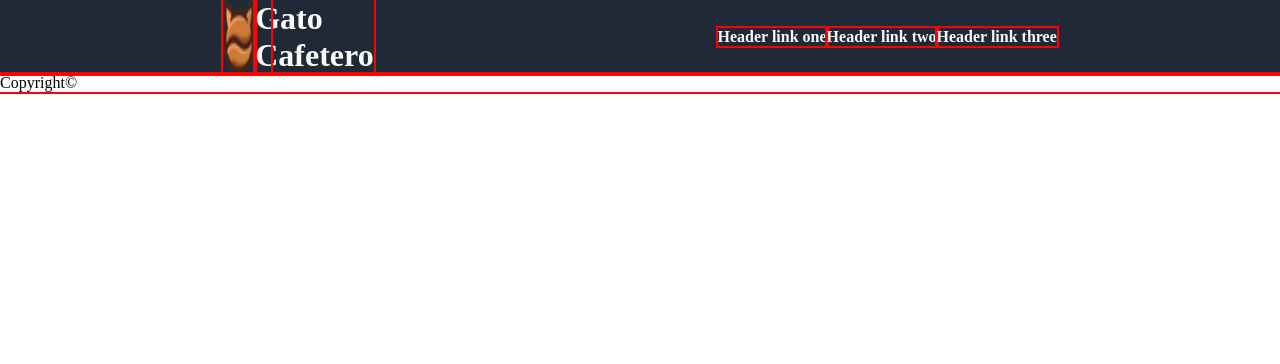
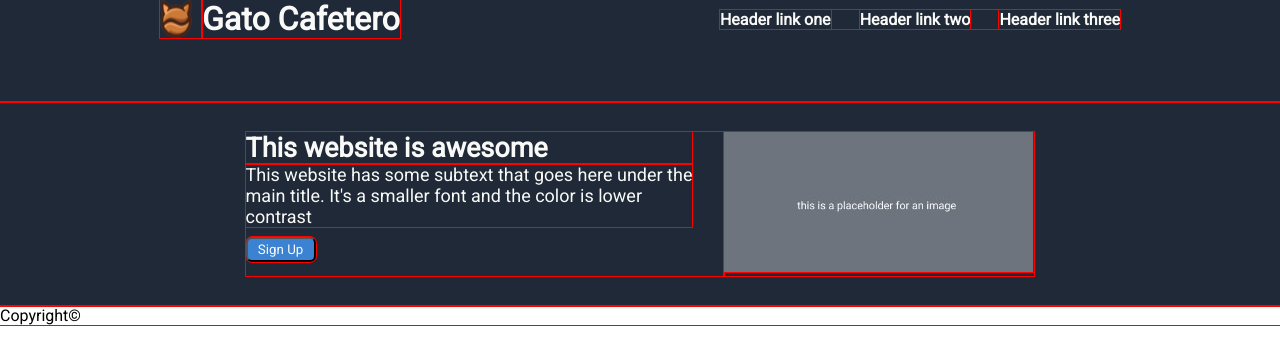
Before and after one commit to 19CG0130/landing-page, a plain HTML site: page index.html in a window 1280 px wide. Drawn offline with Linux system fonts and the light colour scheme.

Commit message:
header and hero complete with their information

```diff
--- a/index.html
+++ b/index.html
@@ -5,24 +5,39 @@
     <meta name="viewport" content="width=device-width, initial-scale=1.0">
     <title>Document</title>
     <link rel="stylesheet" href="styles.css">
+    <link rel="preconnect" href="https://fonts.googleapis.com">
+    <link rel="preconnect" href="https://fonts.gstatic.com" crossorigin>
+    <link href="https://fonts.googleapis.com/css2?family=Roboto&display=swap" rel="stylesheet">
 </head>
 <body>
-    <header class="header">
+    <header class="header textWhite">
         <div class="logoContainer">
-            <img src="./images/logo.png" alt="">
+            <img class="logo" src="./images/logo.png" alt="">
             <h1>Gato Cafetero</h1>
         </div>
-        <div class="header-links">
+        <div class="headerLinks">
             <h4>Header link one</h4>
             <h4>Header link two</h4>
             <h4>Header link three</h4>
         </div>
+    </header>
 
-    </header>
-    <div class="section1"></div>
-    <div class="section2"></div>
-    <div class="section3"></div>
-    <div class="section4"></div>
+    <section class="hero">
+        <div class="heroText textWhite">
+            <h2>This website is awesome</h2>
+            <p>This website has some subtext that goes here under the <br> main title.
+                It's a smaller font and the color is lower <br> contrast
+            </p>
+            <button class="button">
+                Sign Up
+            </button>
+
+        </div>
+        <div class="heroImage">
+            <img src="./images/imageHero.jpg" alt="">
+        </div>
+    </section>
+
     <footer id="#footer">
         Copyright©
     </footer>
--- a/styles.css
+++ b/styles.css
@@ -1,10 +1,11 @@
 * {
     margin: 0;
     padding: 0;
+    font-family: 'Roboto', sans-serif;
   }
 
 * {
-    outline: 2px solid red;
+    outline: 1px solid red;
 
   }
 
@@ -15,16 +16,47 @@
      width: 100%;
      background-color: #1F2937;
      align-items: center;
+     padding-bottom: 4rem;
+}
+
+.logo {
+    padding-right: 10px;
+}
+
+.textWhite {
+    color: #F9FaF8;
+}
+
+p {
+    margin-bottom: 10px;
 }
 
 .logoContainer {
     display: flex;
-    color: #F9FaF8;
-    width: 3rem;
 }
 
-.header-links {
+.headerLinks {
+    width: 400px;
     display: flex;
     justify-content: space-between;
+}
+
+.hero {
+    padding: 30px;
+    background-color: #1F2937;
+    display: flex;
+    justify-content: center;
+}
+
+.heroText {
+    padding-right: 2rem;
+    font-size: 18px;
+}
+
+.button {
+    background-color: rgb(59, 130, 211);
     color: #F9FaF8;
+    padding: 3px;
+    width: 70px;
+    border-radius: 6px;
 }
```
Also changed, not shown: images/imageHero.jpg (added).
